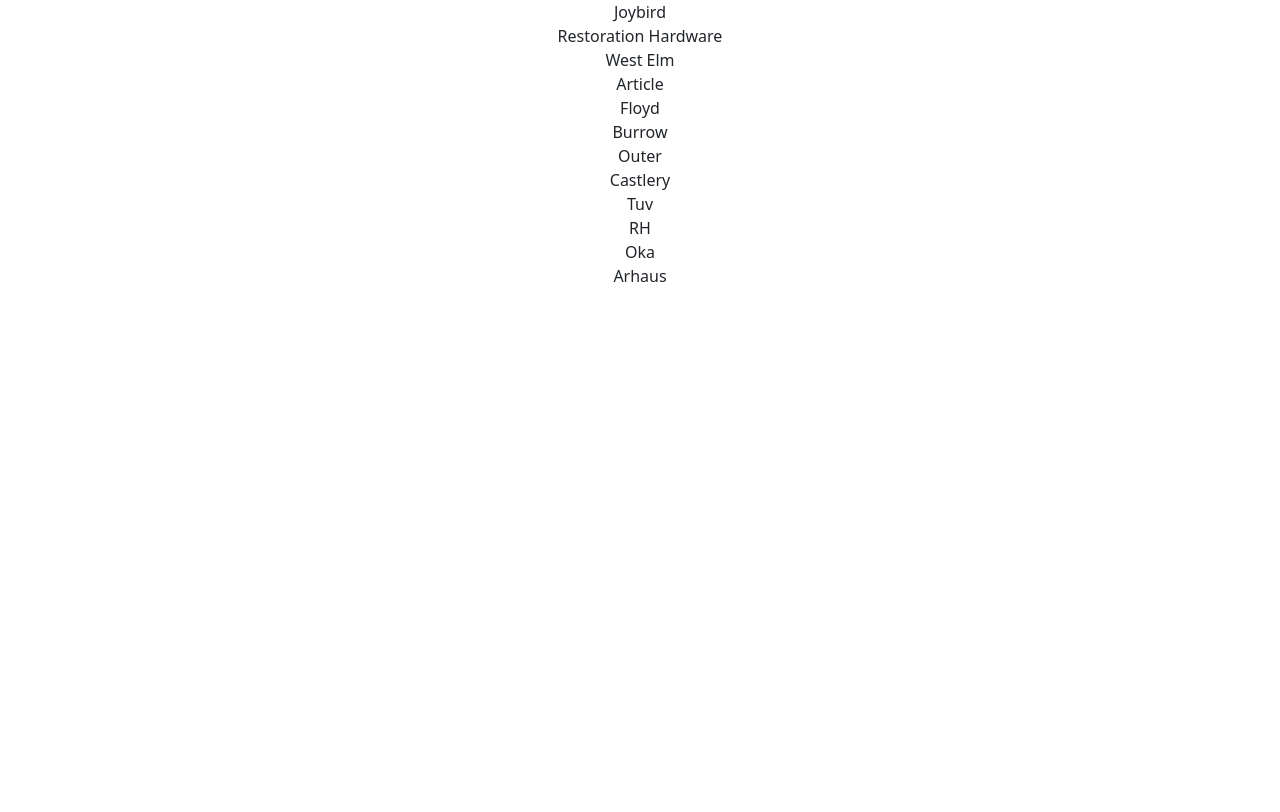
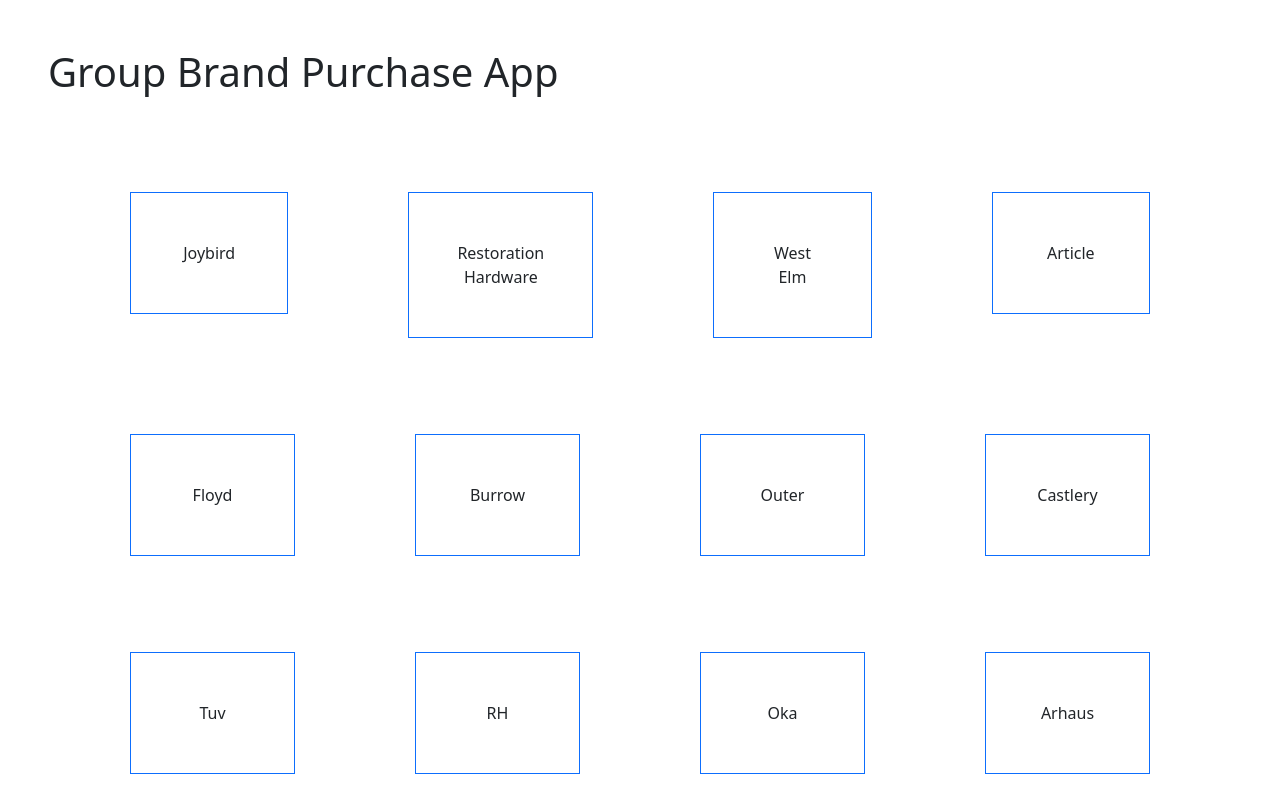
Before and after one commit to verner-dz/group_purchase_brands, a React (Create React App) app: page / in a window 1280 px wide. Shown: the top 812 px of the page. Built offline with nearby package versions, Linux system fonts and the light colour scheme.

Commit message:
display furniture brands

```diff
--- a/src/components/App.js
+++ b/src/components/App.js
@@ -3,9 +3,12 @@
 
 function App() {
   return (
-    <div className="App">
-      <Brands />
-    </div>
+    <>
+     <h1 className={'m-5'}> Group Brand Purchase App </h1>
+      <div className="App">
+        <Brands />
+      </div>
+    </>
   );
 }
 
--- a/src/components/Brand.js
+++ b/src/components/Brand.js
@@ -1,7 +1,7 @@
 function Brand(props) {
 
   return (
-    <div> {props.name}</div>
+    <div className={'border border-primary p-5 m-5'}> {props.name}</div>
   )
 }
 
--- a/src/components/Brands.js
+++ b/src/components/Brands.js
@@ -3,12 +3,65 @@
 
 function Brands() {
   return(
-    <div className='furnitureBrandsList'>
-      {furnitureBrands.map((brand) => {
-        return (
-          <div key={brand.id}> <Brand name={ brand.name} /> </div>
-        )
-      })}
+
+    <div className={'container'}>
+
+      <div className={'row'}>
+        <div className={'col'} key={furnitureBrands[0].id}>
+          <Brand name={ furnitureBrands[0].name} />
+        </div>
+
+        <div className={'col'} key={furnitureBrands[1].id}>
+          <Brand name={ furnitureBrands[1].name} />
+        </div>
+
+        <div className={'col'} key={furnitureBrands[2].id}>
+          <Brand name={ furnitureBrands[2].name} />
+        </div>
+
+        <div className={'col'} key={furnitureBrands[3].id}>
+          <Brand name={ furnitureBrands[3].name} />
+        </div>
+      </div>
+
+
+      <div className={'row'}>
+        <div className={'col'} key={furnitureBrands[4].id}>
+          <Brand name={ furnitureBrands[4].name} />
+        </div>
+
+        <div className={'col'} key={furnitureBrands[5].id}>
+          <Brand name={ furnitureBrands[5].name} />
+        </div>
+
+        <div className={'col'} key={furnitureBrands[6].id}>
+          <Brand name={ furnitureBrands[6].name} />
+        </div>
+
+        <div className={'col'} key={furnitureBrands[7].id}>
+          <Brand name={ furnitureBrands[7].name} />
+        </div>
+      </div>
+
+
+      <div className={'row'}>
+        <div className={'col'} key={furnitureBrands[8].id}>
+          <Brand name={ furnitureBrands[8].name} />
+        </div>
+
+        <div className={'col'} key={furnitureBrands[9].id}>
+          <Brand name={ furnitureBrands[9].name} />
+        </div>
+
+        <div className={'col'} key={furnitureBrands[10].id}>
+          <Brand name={ furnitureBrands[10].name} />
+        </div>
+
+        <div className={'col'} key={furnitureBrands[11].id}>
+          <Brand name={ furnitureBrands[11].name} />
+        </div>
+      </div>
+
     </div>
   );
 }
--- a/src/index.css
+++ b/src/index.css
@@ -11,3 +11,7 @@
   font-family: source-code-pro, Menlo, Monaco, Consolas, 'Courier New',
     monospace;
 }
+
+.col:hover {
+  background-color: #bbdff2;
+}
```
